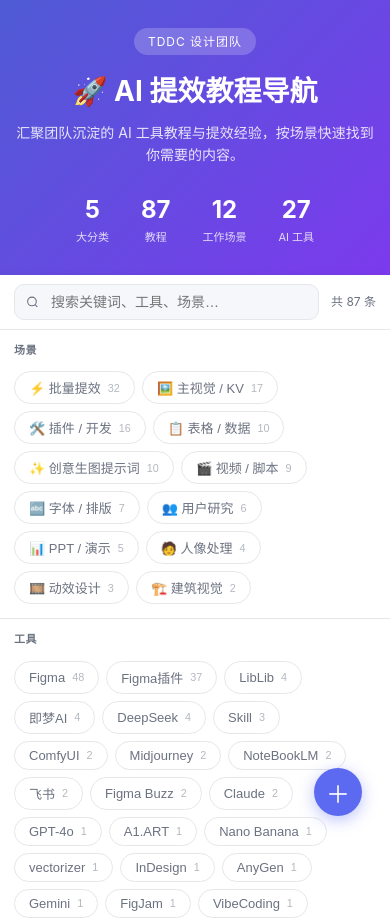
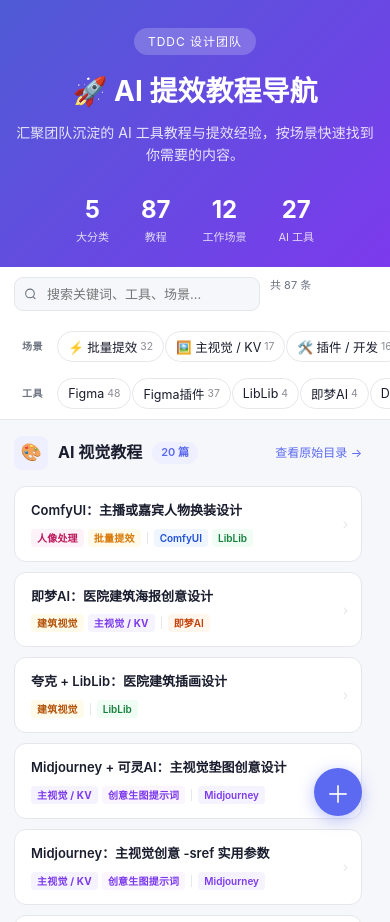
Before and after one commit to shenjingjing41/dxy-ai-nav, a plain HTML site: page index.html in a window 390 px wide. Shown: the top 922 px of the page. Drawn offline with Linux system fonts and the light colour scheme.

Commit message:
AI 教程导航

```diff
--- a/index.html
+++ b/index.html
@@ -24,35 +24,64 @@
     .stat .num { font-size: 24px; font-weight: 700; }
     .stat .label { font-size: 11px; opacity: .8; }
 
-    /* TOOLBAR */
-    .toolbar { background: var(--card); border-bottom: 1px solid var(--border); position: sticky; top: 0; z-index: 100; box-shadow: 0 2px 10px rgba(0,0,0,0.07); }
-    .toolbar-row { display: flex; align-items: center; gap: 12px; padding: 14px 40px; flex-wrap: wrap; }
-    .toolbar-row + .toolbar-row { padding-top: 12px; padding-bottom: 14px; border-top: 1px solid var(--border); }
-    .row-label { font-size: 11px; color: var(--muted); font-weight: 700; letter-spacing: .5px; white-space: nowrap; min-width: 36px; }
-    .search-wrap { position: relative; flex: 1; min-width: 200px; max-width: 340px; }
-    .search-wrap svg { position: absolute; left: 12px; top: 50%; transform: translateY(-50%); color: var(--muted); }
-    #search { width: 100%; padding: 9px 12px 9px 36px; border: 1.5px solid var(--border); border-radius: 10px; font-size: 14px; outline: none; transition: border-color .2s; background: var(--bg); color: var(--text); }
+    /* ── 双栏布局 ── */
+    .layout { display: flex; align-items: flex-start; min-height: calc(100vh - 200px); }
+
+    /* ── 左侧边栏 ── */
+    .sidebar {
+      width: 220px; flex-shrink: 0;
+      position: sticky; top: 0; height: 100vh; overflow-y: auto;
+      background: var(--card); border-right: 1px solid var(--border);
+      padding: 20px 14px 40px; display: flex; flex-direction: column; gap: 4px;
+    }
+    .sidebar::-webkit-scrollbar { width: 4px; }
+    .sidebar::-webkit-scrollbar-thumb { background: var(--border); border-radius: 4px; }
+    .search-wrap { position: relative; margin-bottom: 4px; }
+    .search-wrap svg { position: absolute; left: 10px; top: 50%; transform: translateY(-50%); color: var(--muted); }
+    #search { width: 100%; padding: 8px 10px 8px 32px; border: 1.5px solid var(--border); border-radius: 9px; font-size: 13px; outline: none; transition: border-color .2s; background: var(--bg); color: var(--text); font-family: inherit; }
     #search:focus { border-color: var(--primary); background: #fff; }
-    .chip-group { display: flex; gap: 7px; flex-wrap: wrap; }
-    .chip { padding: 6px 14px; border-radius: 20px; border: 1.5px solid var(--border); background: transparent; font-size: 13px; cursor: pointer; color: var(--muted); transition: all .15s; white-space: nowrap; display: inline-flex; align-items: center; gap: 4px; }
-    .chip:hover { border-color: var(--primary); color: var(--primary); }
-    .chip.active { background: var(--primary); border-color: var(--primary); color: #fff; font-weight: 600; }
-    .chip[data-scene="kv"].active      { background:#7c3aed; border-color:#7c3aed; }
-    .chip[data-scene="portrait"].active{ background:#be185d; border-color:#be185d; }
-    .chip[data-scene="arch"].active    { background:#b45309; border-color:#b45309; }
-    .chip[data-scene="typo"].active    { background:#0369a1; border-color:#0369a1; }
-    .chip[data-scene="ppt"].active     { background:#0891b2; border-color:#0891b2; }
-    .chip[data-scene="video"].active   { background:#dc2626; border-color:#dc2626; }
-    .chip[data-scene="prompt"].active  { background:#7c3aed; border-color:#7c3aed; }
-    .chip[data-scene="research"].active{ background:#059669; border-color:#059669; }
-    .chip[data-scene="table"].active   { background:#0d9488; border-color:#0d9488; }
-    .chip[data-scene="motion"].active  { background:#9333ea; border-color:#9333ea; }
-    .chip[data-scene="batch"].active   { background:#d97706; border-color:#d97706; }
-    .chip[data-scene="dev"].active     { background:#374151; border-color:#374151; }
-    .count-badge { margin-left: auto; font-size: 12px; color: var(--muted); white-space: nowrap; }
+    .count-badge { font-size: 11px; color: var(--muted); padding: 0 2px 8px; border-bottom: 1px solid var(--border); margin-bottom: 4px; }
+    .filter-section { margin-top: 8px; }
+    .filter-label { font-size: 10px; font-weight: 700; color: var(--muted); letter-spacing: .6px; text-transform: uppercase; padding: 0 8px; margin-bottom: 4px; display: block; }
+    .chip-group { display: flex; flex-direction: column; gap: 1px; }
+    .chip {
+      width: 100%; text-align: left; display: flex; align-items: center; justify-content: space-between;
+      padding: 7px 10px; border-radius: 7px; border: none; background: transparent;
+      font-size: 12.5px; cursor: pointer; color: var(--text); transition: all .12s;
+      font-family: inherit;
+    }
+    .chip:hover { background: var(--bg); color: var(--primary); }
+    .chip .chip-count { font-size: 11px; color: var(--muted); font-weight: 400; }
+    .chip.active { background: var(--primary-light); color: var(--primary); font-weight: 700; }
+    .chip.active .chip-count { color: var(--primary); opacity: .7; }
+    /* 场景激活色 */
+    .chip[data-scene="kv"].active       { background:#f5f3ff; color:#7c3aed; }
+    .chip[data-scene="kv"].active .chip-count { color:#7c3aed; }
+    .chip[data-scene="portrait"].active { background:#fdf2f8; color:#be185d; }
+    .chip[data-scene="portrait"].active .chip-count { color:#be185d; }
+    .chip[data-scene="arch"].active     { background:#fffbeb; color:#b45309; }
+    .chip[data-scene="arch"].active .chip-count { color:#b45309; }
+    .chip[data-scene="typo"].active     { background:#eff6ff; color:#0369a1; }
+    .chip[data-scene="typo"].active .chip-count { color:#0369a1; }
+    .chip[data-scene="ppt"].active      { background:#ecfeff; color:#0891b2; }
+    .chip[data-scene="ppt"].active .chip-count { color:#0891b2; }
+    .chip[data-scene="video"].active    { background:#fff1f2; color:#be123c; }
+    .chip[data-scene="video"].active .chip-count { color:#be123c; }
+    .chip[data-scene="prompt"].active   { background:#faf5ff; color:#7c3aed; }
+    .chip[data-scene="prompt"].active .chip-count { color:#7c3aed; }
+    .chip[data-scene="research"].active { background:#f0fdf4; color:#059669; }
+    .chip[data-scene="research"].active .chip-count { color:#059669; }
+    .chip[data-scene="table"].active    { background:#f0fdfa; color:#0d9488; }
+    .chip[data-scene="table"].active .chip-count { color:#0d9488; }
+    .chip[data-scene="motion"].active   { background:#fdf4ff; color:#9333ea; }
+    .chip[data-scene="motion"].active .chip-count { color:#9333ea; }
+    .chip[data-scene="batch"].active    { background:#fffbeb; color:#d97706; }
+    .chip[data-scene="batch"].active .chip-count { color:#d97706; }
+    .chip[data-scene="dev"].active      { background:#f3f4f6; color:#374151; }
+    .chip[data-scene="dev"].active .chip-count { color:#374151; }
 
-    /* MAIN */
-    main { max-width: 1200px; margin: 0 auto; padding: 28px 36px 60px; }
+    /* ── 右侧内容区 ── */
+    .content-area { flex: 1; min-width: 0; padding: 28px 32px 60px; max-width: 100%; }
     .section { margin-bottom: 44px; }
     .section-header { display: flex; align-items: center; gap: 10px; margin-bottom: 16px; }
     .section-icon { width: 34px; height: 34px; border-radius: 8px; display: flex; align-items: center; justify-content: center; font-size: 17px; flex-shrink: 0; }
@@ -61,8 +90,8 @@
     .section-link { margin-left: auto; font-size: 12px; color: var(--primary); text-decoration: none; }
     .section-link:hover { text-decoration: underline; }
 
-    /* CARDS */
-    .card-grid { display: grid; grid-template-columns: repeat(auto-fill, minmax(265px, 1fr)); gap: 11px; }
+    /* ── 卡片 ── */
+    .card-grid { display: grid; grid-template-columns: repeat(auto-fill, minmax(240px, 1fr)); gap: 10px; }
     .card { background: var(--card); border-radius: var(--radius); border: 1.5px solid var(--border); padding: 14px 16px; transition: all .18s; text-decoration: none; display: flex; flex-direction: column; gap: 9px; position: relative; }
     .card:hover { border-color: var(--primary); box-shadow: var(--shadow); transform: translateY(-2px); }
     .card-title { font-size: 13px; font-weight: 600; color: var(--text); line-height: 1.45; padding-right: 14px; }
@@ -87,7 +116,19 @@
     .card.hidden, .section.hidden { display: none; }
     #empty { display: none; text-align: center; padding: 60px 20px; color: var(--muted); }
     footer { text-align: center; padding: 20px; color: var(--muted); font-size: 11px; border-top: 1px solid var(--border); }
-    @media (max-width: 640px) { header { padding: 28px 16px; } .toolbar-row { padding: 9px 14px; } main { padding: 16px 12px 40px; } }
+
+    /* ── 移动端：侧边栏折叠 ── */
+    @media (max-width: 768px) {
+      header { padding: 28px 16px 20px; }
+      .layout { flex-direction: column; }
+      .sidebar { width: 100%; height: auto; position: static; flex-direction: row; flex-wrap: wrap; overflow-x: auto; padding: 10px 14px; border-right: none; border-bottom: 1px solid var(--border); gap: 8px; }
+      .filter-section { display: flex; align-items: center; gap: 6px; }
+      .filter-label { white-space: nowrap; margin-bottom: 0; }
+      .chip-group { flex-direction: row; flex-wrap: nowrap; overflow-x: auto; }
+      .chip { width: auto; white-space: nowrap; padding: 5px 10px; border: 1.5px solid var(--border); border-radius: 20px; }
+      .count-badge { border-bottom: none; }
+      .content-area { padding: 16px 14px 40px; }
+    }
   </style>
 </head>
 <body>
@@ -99,32 +140,31 @@
   <div class="stats" id="header-stats"></div>
 </header>
 
-<div class="toolbar">
-  <div class="toolbar-row">
+<div class="layout">
+  <aside class="sidebar">
     <div class="search-wrap">
       <svg width="13" height="13" fill="none" stroke="currentColor" stroke-width="2" viewBox="0 0 24 24"><circle cx="11" cy="11" r="8"/><path d="m21 21-4.35-4.35"/></svg>
       <input id="search" type="search" placeholder="搜索关键词、工具、场景…" />
     </div>
     <div class="count-badge" id="count-badge"></div>
-  </div>
-  <div class="toolbar-row">
-    <span class="row-label">场景</span>
+    <div class="filter-section">
+      <span class="filter-label">场景</span>
       <div class="chip-group" id="scene-chips"></div>
     </div>
-  <div class="toolbar-row">
-    <span class="row-label">工具</span>
+    <div class="filter-section">
+      <span class="filter-label">工具</span>
       <div class="chip-group" id="tool-chips"></div>
     </div>
-</div>
-
+  </aside>
+  <div class="content-area">
     <main id="main-content"></main>
-
     <div id="empty" style="display:none;text-align:center;padding:60px 20px;color:var(--muted)">
       <svg width="40" height="40" fill="none" stroke="#d1d5db" stroke-width="1.5" viewBox="0 0 24 24"><circle cx="11" cy="11" r="8"/><path d="m21 21-4.35-4.35"/></svg>
       <p style="margin-top:12px;font-size:14px">没有找到相关教程，换个关键词或筛选条件试试？</p>
     </div>
-
     <footer>TDDC 设计团队 · AI 提效教程导航 · 数据来源：丁香园 wiki</footer>
+  </div>
+</div>
 
 <script>
 // ╔══════════════════════════════════════════════════════════════════╗
```
Lines whose indentation alone changed are shown as unchanged.
